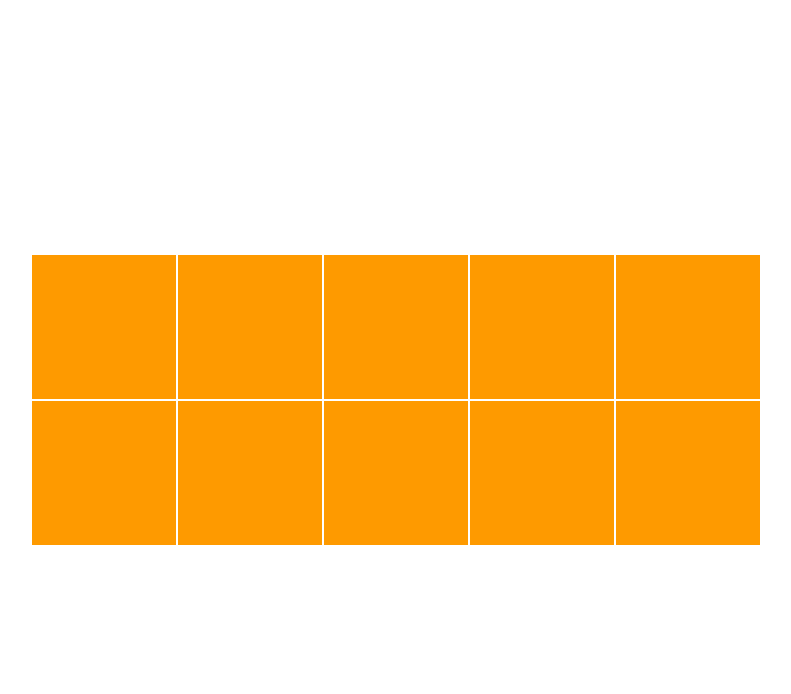
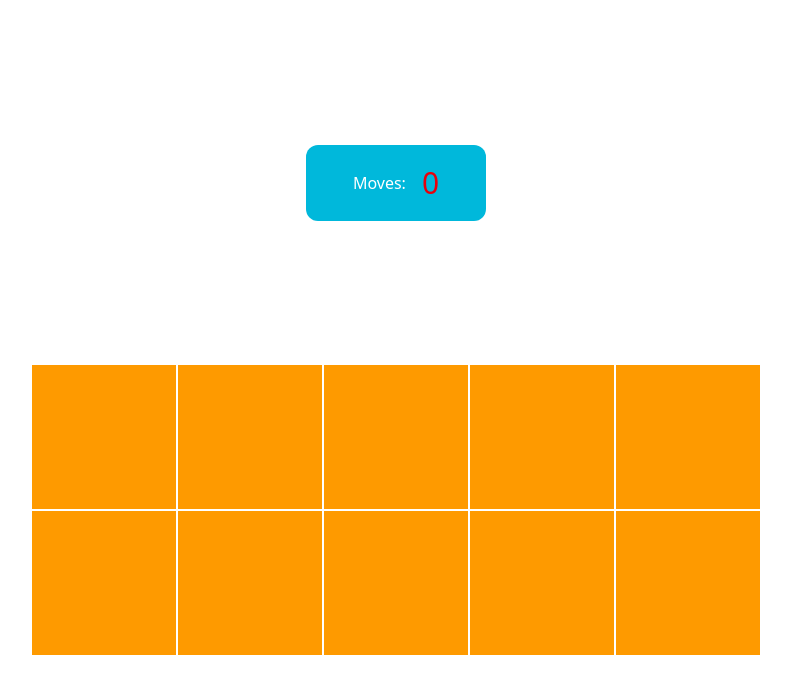
Before and after one commit to ValeriiKutin/memory-react, a React (Vite) app: page / in a window 1280 px wide. Shown: the top 694 px of the page, without its empty margins (244-1035 px from the left). Built offline with nearby package versions, Linux system fonts and the light colour scheme.

Commit message:
feat: add moves tracking to game store and update GameBoard to display moves

```diff
--- a/src/components/gameBoard/GameBoard.tsx
+++ b/src/components/gameBoard/GameBoard.tsx
@@ -10,6 +10,8 @@ const GameBoard = () => {
     const setCards = useGameStore((state) => state.setCards);
     const currentTurn = useGameStore((state) => state.currentTurn);
     const setCurrentTurn = useGameStore((state) => state.setCurrentTurn);
+    const moves = useGameStore((state) => state.moves);
+    const setMoves = useGameStore((state) => state.setMoves);
 
     const handleCheckCard = (id: number) => {
 
@@ -36,6 +38,8 @@ const GameBoard = () => {
 
     useEffect(() => {
         if (currentTurn.length === 2) {
+            setMoves(moves + 1)
+
             const [firstTurn, secondTurn] = currentTurn;
             if (firstTurn.imgCard === secondTurn.imgCard) {
                 console.log('match')
@@ -63,18 +67,19 @@ const GameBoard = () => {
 
     }, [currentTurn, setCards, setCurrentTurn])
 
-    console.log(cards);
-    console.log(currentTurn);
-
 
     return (
-        <div className="w-full h-full flex justify-center">
-            <div className="flex flex-wrap w-3/5 justify-center items-center gap-0.5">
-                {cards && cards?.map((card, index) => (
-                    <Card card={card} index={index} onFlip={() => handleCheckCard(card.id)} key={`${card.id}-${index}`} />
-                ))}
+        <div>
+            <div className="bg-cyan-500 text-white py-5 px-10 rounded-xl flex items-center gap-4 max-w-[180px] mx-auto justify-center">Moves: <span className="text-red-600 text-3xl">{moves}</span></div>
+            <div className="w-full h-full flex justify-center mt-36">
+                <div className="flex flex-wrap w-3/5 justify-center items-center gap-0.5">
+                    {cards && cards?.map((card, index) => (
+                        <Card card={card} index={index} onFlip={() => handleCheckCard(card.id)} key={`${card.id}-${index}`} />
+                    ))}
+                </div>
             </div>
         </div>
+
 
     )
 }
--- a/src/store/memory-store.tsx
+++ b/src/store/memory-store.tsx
@@ -12,11 +12,14 @@ interface GameStore {
     setCards: (cards: MemoryCard[]) => void;
     currentTurn: CardItem[];
     setCurrentTurn: (currentTurn: CardItem[] | ((prev: CardItem[]) => CardItem[])) => void;
+    moves: number;
+    setMoves: (moves: number) => void;
 }
 
 export const useGameStore = create<GameStore>((set) => ({
     cards: [...initialCards].sort(() => Math.random() - 0.5),
     currentTurn: [],
+    moves: 0,
     setCards: (cards) => set({ cards }),
     setCurrentTurn: (updater) =>
         set((state) => ({
@@ -24,6 +27,7 @@ export const useGameStore = create<GameStore>((set) => ({
                 ? updater(state.currentTurn)
                 : updater
         })),
+    setMoves: (moves) => set({ moves })
 }));
 
 
```
